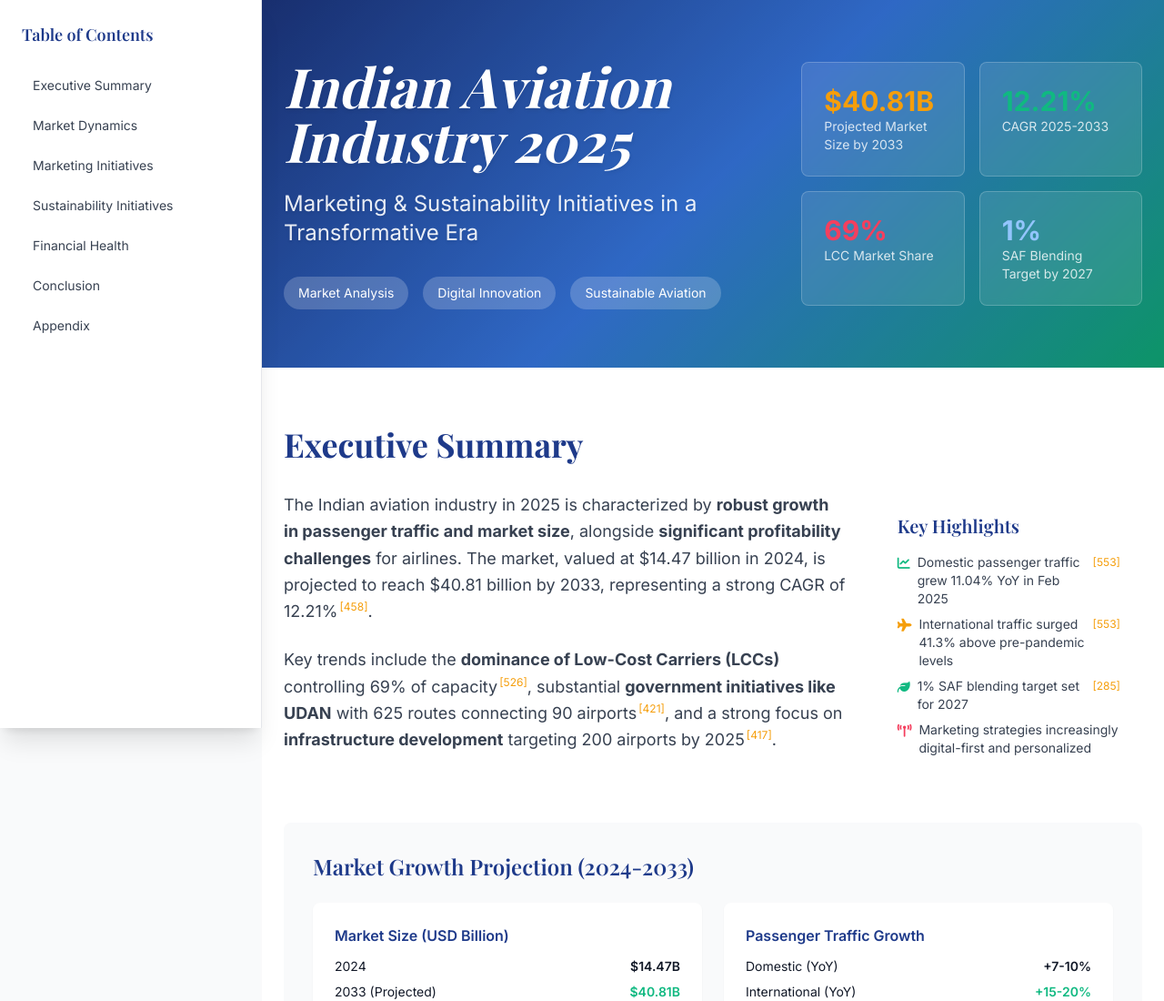
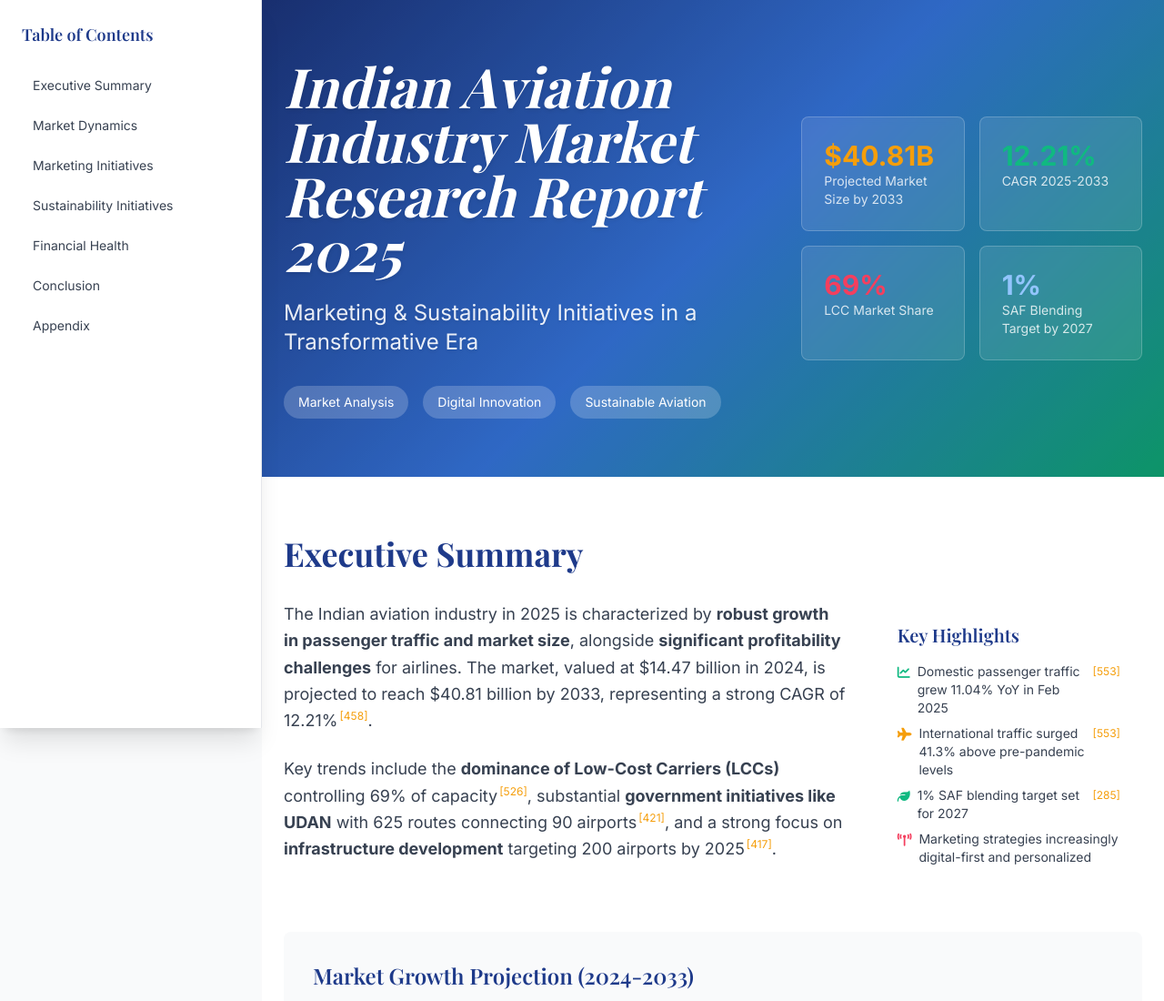
Before and after one commit to ShanJ0204/Indian-Aviation-Industry-Market-Research-Report, a plain HTML site: page index.html in a window 1280 px wide. Shown: the top 1100 px of the page at 91% size. Drawn offline with nearby package versions, Linux system fonts and the light colour scheme; a web font is replaced by a local one.

Commit message:
index.html

```diff
--- a/index.html
+++ b/index.html
@@ -198,7 +198,7 @@
             <!-- Hero Content -->
             <div class="lg:col-span-7 text-white">
               <h1 class="font-serif text-4xl sm:text-5xl lg:text-6xl font-bold mb-6 text-shadow italic">
-                Indian Aviation Industry 2025
+                Indian Aviation Industry Market Research Report 2025
               </h1>
               <p class="text-xl lg:text-2xl mb-8 text-shadow opacity-90">
                 Marketing &amp; Sustainability Initiatives in a Transformative Era
```
